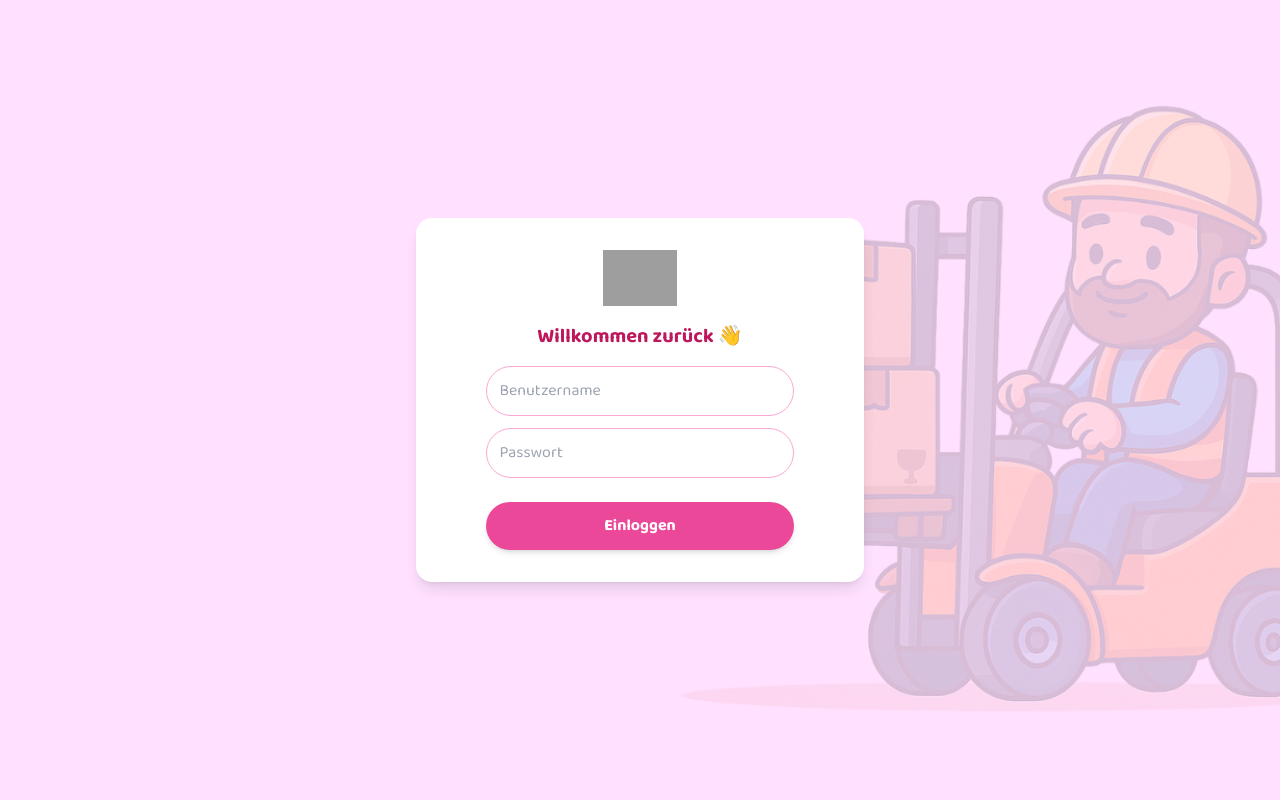
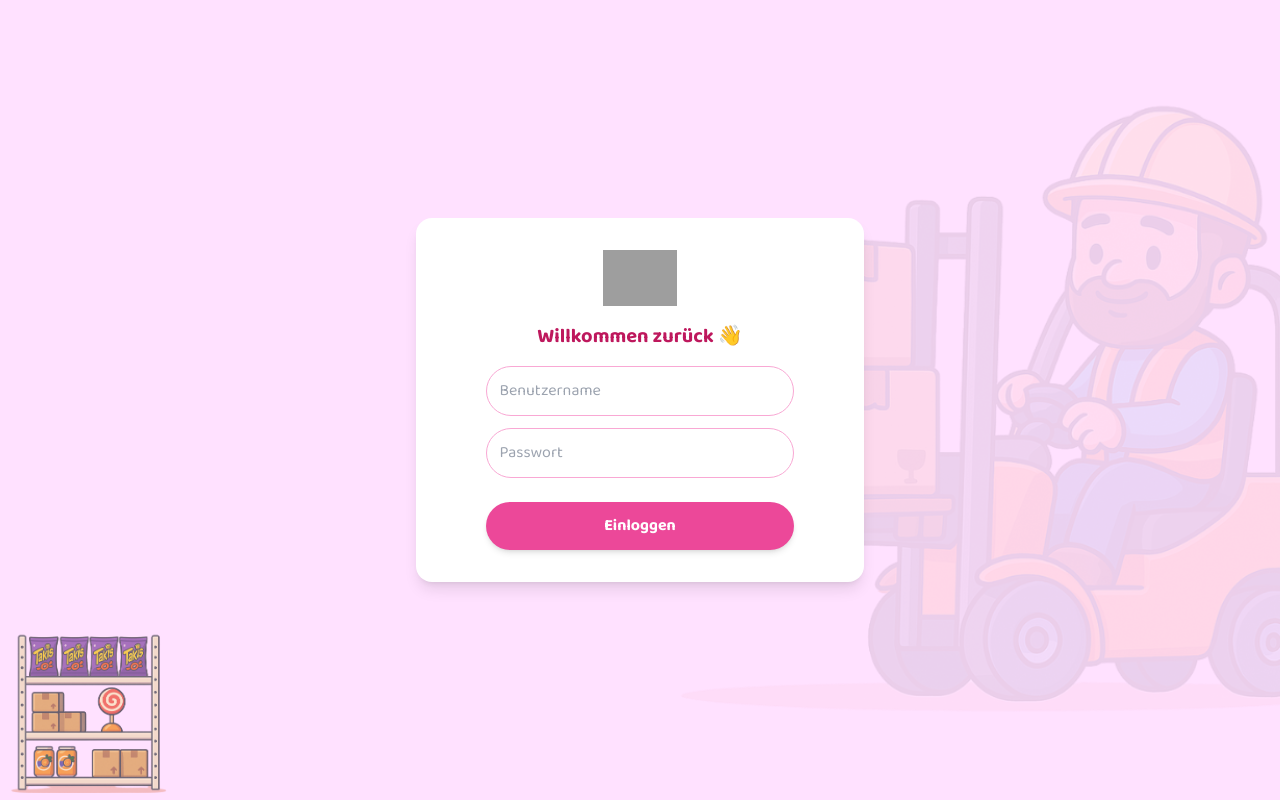
Before and after one commit to Esco63/kingcandy-wws-frontendv2, a React (Vite) app: page / in a window 1280 px wide. Built offline with nearby package versions, Linux system fonts and the light colour scheme; grey boxes are pictures that could not be loaded.

Commit message:
Update Login.jsx

```diff
--- a/src/pages/Login.jsx
+++ b/src/pages/Login.jsx
@@ -1,6 +1,7 @@
 import { useState } from 'react';
 import axios from 'axios';
-import warehouseIllustration from '../assets/warehouse-illustration.png'; // Neues Bild als Hintergrund
+import warehouseIllustration from '../assets/warehouse-illustration.png'; // Hintergrundbild
+import regaleImage from '../assets/Regale.png'; // Regale mit Takis, Lollis, Fanta
 
 const API_URL = import.meta.env.VITE_API_URL;
 
@@ -22,24 +23,31 @@ export default function Login({ onLogin }) {
   };
 
   return (
-    <div
-      className="min-h-screen bg-[#FFE1FF] font-baloo flex items-center justify-center px-4 relative overflow-hidden"
-      style={{ position: 'relative' }}
-    >
+    <div className="min-h-screen flex items-center justify-center bg-[#FFE1FF] font-baloo relative overflow-hidden px-4">
       {/* Hintergrundbild */}
       <img
         src={warehouseIllustration}
         alt="Warehouse Illustration"
-        className="absolute inset-0 w-full h-full object-cover opacity-20 pointer-events-none"
+        className="absolute inset-0 w-full h-full object-cover opacity-10 pointer-events-none z-0"
       />
 
-      {/* Loginbox */}
-      <div className="bg-white rounded-2xl shadow-lg max-w-md w-full relative z-10 p-8 text-center">
+      {/* Linkes Bild (Regale) */}
+      <img
+        src={regaleImage}
+        alt="Süßwaren Regale"
+        className="absolute left-0 bottom-0 w-1/3 max-w-[300px] z-0 opacity-80 hidden md:block"
+      />
+
+      {/* Login-Box */}
+      <form
+        onSubmit={handleSubmit}
+        className="bg-white p-8 rounded-2xl shadow-lg w-full max-w-md z-10 text-center relative"
+      >
         <div className="flex justify-center mb-4">
           <img
             src="https://kingcandy-shop.de/wp-content/uploads/2020/11/logo.svg"
             alt="KingCandy Logo"
-            className="h-14 max-w-[160px]"
+            className="h-14 max-w-[140px]"
           />
         </div>
 
@@ -71,7 +79,7 @@ export default function Login({ onLogin }) {
             Einloggen
           </button>
         </div>
-      </div>
+      </form>
     </div>
   );
 }
```
